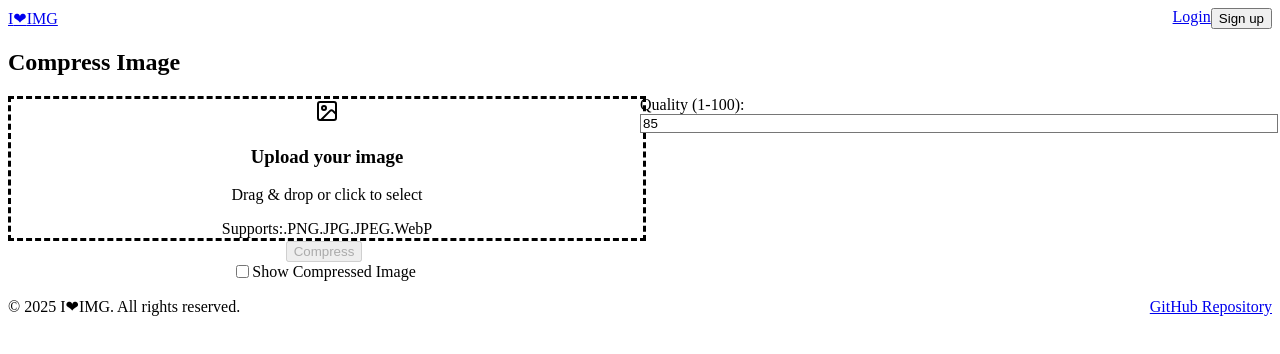
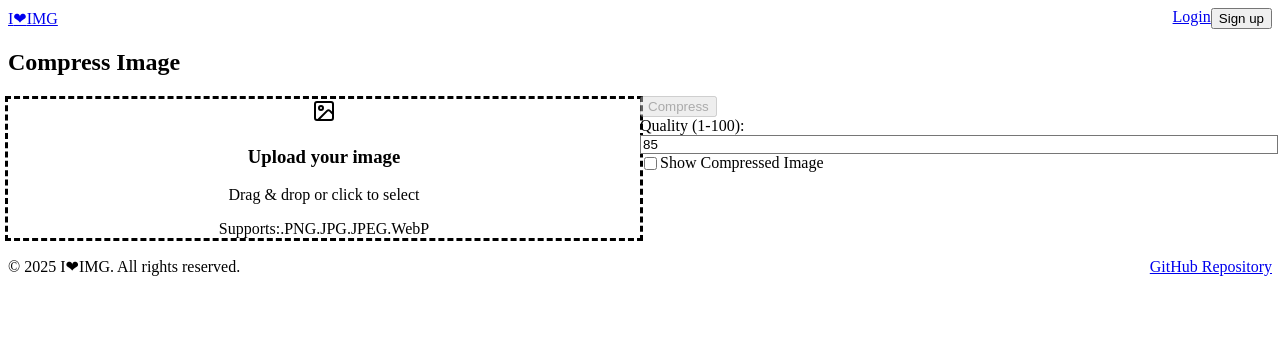
Before and after one commit to lord-rudra0/Image-processing-Web, a React (Vite) app: page /compress-image in a window 1280 px wide. Shown: the top 354 px of the page. Built offline with nearby package versions, Linux system fonts and the light colour scheme.

Commit message:
buttons moved in side

```diff
--- a/src/components/CompressImage.jsx
+++ b/src/components/CompressImage.jsx
@@ -60,7 +60,7 @@ const CompressImage = () => {
       {error && <div className="text-red-500 mb-4">{error}</div>}
 
       <div className="flex">
-        <div className="w-1/2">
+        <div className="w-1/2 flex flex-col items-center">
           {!imageUploaded && (
             <div
               {...getRootProps()}
@@ -116,7 +116,6 @@ const CompressImage = () => {
             </div>
           )}
 
-          <div className="flex flex-col items-center">
           {selectedImage && (
             <div className="mb-4">
               <h3 className="text-lg font-semibold mb-2">Uploaded Image:</h3>
@@ -128,7 +127,20 @@ const CompressImage = () => {
             </div>
           )}
 
-            <div className="flex justify-between items-center mb-2">
+          {showImage && compressedImage && (
+            <div>
+              <h3 className="text-lg font-semibold mb-2">Compressed Image:</h3>
+              <img
+                src={compressedImage}
+                alt="Compressed"
+                className="max-w-full rounded-lg shadow-md transition-opacity duration-300"
+              />
+            </div>
+          )}
+        </div>
+
+        <div className="w-1/2 p-4 flex flex-col justify-start">
+          <div className="flex justify-between items-center mb-4">
             <button
               onClick={handleCompress}
               className={`bg-blue-500 hover:bg-blue-700 text-white font-bold py-2 px-4 rounded focus:outline-none focus:shadow-outline transition-colors duration-300 ${
@@ -148,30 +160,6 @@ const CompressImage = () => {
             )}
           </div>
 
-            <label className="inline-flex items-center mt-3">
-              <input
-                type="checkbox"
-                className="form-checkbox h-5 w-5 text-blue-600"
-                checked={showImage}
-                onChange={() => setShowImage(!showImage)}
-              />
-              <span className="ml-2 text-gray-300">Show Compressed Image</span>
-            </label>
-
-            {showImage && compressedImage && (
-              <div>
-                <h3 className="text-lg font-semibold mb-2">Compressed Image:</h3>
-                <img
-                  src={compressedImage}
-                  alt="Compressed"
-                  className="max-w-full rounded-lg shadow-md transition-opacity duration-300"
-                />
-              </div>
-            )}
-          </div>
-        </div>
-
-        <div className="w-1/2 p-4">
           <div className="mb-4">
             <label className="block text-gray-300 text-sm font-bold mb-2" htmlFor="quality">
               Quality (1-100):
@@ -185,6 +173,16 @@ const CompressImage = () => {
               className="shadow appearance-none border rounded w-full py-2 px-3 text-gray-700 leading-tight focus:outline-none focus:shadow-outline bg-gray-700 text-white"
             />
           </div>
+
+          <label className="inline-flex items-center mt-3">
+            <input
+              type="checkbox"
+              className="form-checkbox h-5 w-5 text-blue-600"
+              checked={showImage}
+              onChange={() => setShowImage(!showImage)}
+            />
+            <span className="ml-2 text-gray-300">Show Compressed Image</span>
+          </label>
         </div>
       </div>
     </div>
--- a/src/components/ConvertToJpg.jsx
+++ b/src/components/ConvertToJpg.jsx
@@ -59,7 +59,7 @@ const ConvertToJpg = () => {
       {error && <div className="text-red-500 mb-4">{error}</div>}
 
       <div className="flex">
-        <div className="w-1/2">
+        <div className="w-1/2 flex flex-col items-center">
           {!imageUploaded && (
             <div
               {...getRootProps()}
@@ -115,7 +115,6 @@ const ConvertToJpg = () => {
             </div>
           )}
 
-          <div className="flex flex-col items-center">
           {selectedImage && (
             <div className="mb-4">
               <h3 className="text-lg font-semibold mb-2">Uploaded Image:</h3>
@@ -144,7 +143,6 @@ const ConvertToJpg = () => {
             </div>
           )}
         </div>
-        </div>
 
         <div className="w-1/2 p-4">
           <button
--- a/src/components/CropImage.jsx
+++ b/src/components/CropImage.jsx
@@ -63,7 +63,7 @@ const CropImage = () => {
       {error && <div className="text-red-500 mb-4">{error}</div>}
 
       <div className="flex">
-        <div className="w-1/2">
+        <div className="w-1/2 flex flex-col items-center">
           {!imageUploaded && (
             <div
               {...getRootProps()}
@@ -119,7 +119,6 @@ const CropImage = () => {
             </div>
           )}
 
-          <div className="flex flex-col items-center">
           {selectedImage && (
             <div className="mb-4">
               <h3 className="text-lg font-semibold mb-2">Uploaded Image:</h3>
@@ -131,7 +130,20 @@ const CropImage = () => {
             </div>
           )}
 
-            <div className="flex justify-between items-center mb-2">
+          {showImage && croppedImage && (
+            <div>
+              <h3 className="text-lg font-semibold mb-2">Cropped Image:</h3>
+              <img
+                src={croppedImage}
+                alt="Cropped"
+                className="max-w-full rounded-lg shadow-md transition-opacity duration-300"
+              />
+            </div>
+          )}
+        </div>
+
+        <div className="w-1/2 p-4 flex flex-col justify-start">
+          <div className="flex justify-between items-center mb-4">
             <button
               onClick={handleCrop}
               className={`bg-blue-500 hover:bg-blue-700 text-white font-bold py-2 px-4 rounded focus:outline-none focus:shadow-outline transition-colors duration-300 ${
@@ -151,30 +163,6 @@ const CropImage = () => {
             )}
           </div>
 
-            <label className="inline-flex items-center mt-3">
-              <input
-                type="checkbox"
-                className="form-checkbox h-5 w-5 text-blue-600"
-                checked={showImage}
-                onChange={() => setShowImage(!showImage)}
-              />
-              <span className="ml-2 text-gray-300">Show Cropped Image</span>
-            </label>
-
-            {showImage && croppedImage && (
-              <div>
-                <h3 className="text-lg font-semibold mb-2">Cropped Image:</h3>
-                <img
-                  src={croppedImage}
-                  alt="Cropped"
-                  className="max-w-full rounded-lg shadow-md transition-opacity duration-300"
-                />
-              </div>
-            )}
-          </div>
-        </div>
-
-        <div className="w-1/2 p-4">
           <div className="grid grid-cols-2 gap-4 mb-6">
             <div>
               <label className="block text-gray-300 text-sm font-bold mb-2" htmlFor="left">
--- a/src/components/ResizeImage.jsx
+++ b/src/components/ResizeImage.jsx
@@ -61,7 +61,7 @@ const ResizeImage = () => {
       {error && <div className="text-red-500 mb-4">{error}</div>}
 
       <div className="flex">
-        <div className="w-1/2">
+        <div className="w-1/2 flex flex-col items-center">
           {!imageUploaded && (
             <div
               {...getRootProps()}
@@ -117,7 +117,6 @@ const ResizeImage = () => {
             </div>
           )}
 
-          <div className="flex flex-col items-center">
           {selectedImage && (
             <div className="mb-4">
               <h3 className="text-lg font-semibold mb-2">Uploaded Image:</h3>
@@ -129,7 +128,20 @@ const ResizeImage = () => {
             </div>
           )}
 
-            <div className="flex justify-between items-center mb-2">
+          {showImage && resizedImage && (
+            <div>
+              <h3 className="text-lg font-semibold mb-2">Resized Image:</h3>
+              <img
+                src={resizedImage}
+                alt="Resized"
+                className="max-w-full rounded-lg shadow-md transition-opacity duration-300"
+              />
+            </div>
+          )}
+        </div>
+
+        <div className="w-1/2 p-4 flex flex-col justify-start">
+          <div className="flex justify-between items-center mb-4">
             <button
               onClick={handleResize}
               className={`bg-blue-500 hover:bg-blue-700 text-white font-bold py-2 px-4 rounded focus:outline-none focus:shadow-outline transition-colors duration-300 ${
@@ -149,30 +161,6 @@ const ResizeImage = () => {
             )}
           </div>
 
-            <label className="inline-flex items-center mt-3">
-              <input
-                type="checkbox"
-                className="form-checkbox h-5 w-5 text-blue-600"
-                checked={showImage}
-                onChange={() => setShowImage(!showImage)}
-              />
-              <span className="ml-2 text-gray-300">Show Resized Image</span>
-            </label>
-
-            {showImage && resizedImage && (
-              <div>
-                <h3 className="text-lg font-semibold mb-2">Resized Image:</h3>
-                <img
-                  src={resizedImage}
-                  alt="Resized"
-                  className="max-w-full rounded-lg shadow-md transition-opacity duration-300"
-                />
-              </div>
-            )}
-          </div>
-        </div>
-
-        <div className="w-1/2 p-4">
           <div className="grid grid-cols-2 gap-4 mb-6">
             <div>
               <label className="block text-gray-300 text-sm font-bold mb-2" htmlFor="width">
@@ -201,6 +189,16 @@ const ResizeImage = () => {
               />
             </div>
           </div>
+
+          <label className="inline-flex items-center mt-3">
+            <input
+              type="checkbox"
+              className="form-checkbox h-5 w-5 text-blue-600"
+              checked={showImage}
+              onChange={() => setShowImage(!showImage)}
+            />
+            <span className="ml-2 text-gray-300">Show Resized Image</span>
+          </label>
         </div>
       </div>
     </div>
```
Lines whose indentation alone changed are shown as unchanged.
